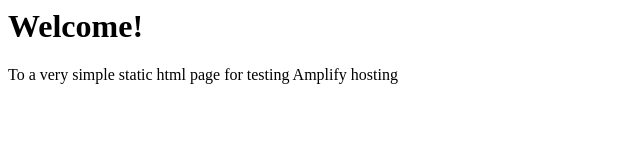
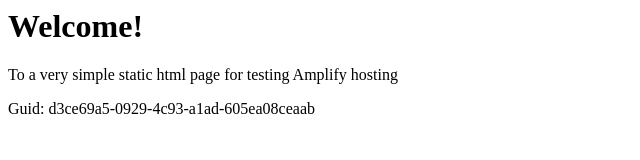
Before and after one commit to aws-aemilia-iad/Github-PR-Commit-Integration-Test-DoNotTouch-Gith-OKSLNVO2-v1-preprod-us-east-1, a website: page src/index.html in a window 1280 px wide. Shown: the whole page, without its empty margins (0-640 px from the left). Drawn offline with Linux system fonts and the light colour scheme.

Commit message:
commit from integ tests

```diff
--- a/src/index.html
+++ b/src/index.html
@@ -1,3 +1,5 @@
+
+
 <html lang="en">
 
 <head>
@@ -10,6 +12,6 @@
 <body>
     <h1>Welcome!</h1>
     <p>To a very simple static html page for testing Amplify hosting</p>
-</body>
+    <p>Guid: d3ce69a5-0929-4c93-a1ad-605ea08ceaab</p></body>
 
 </html>
```
